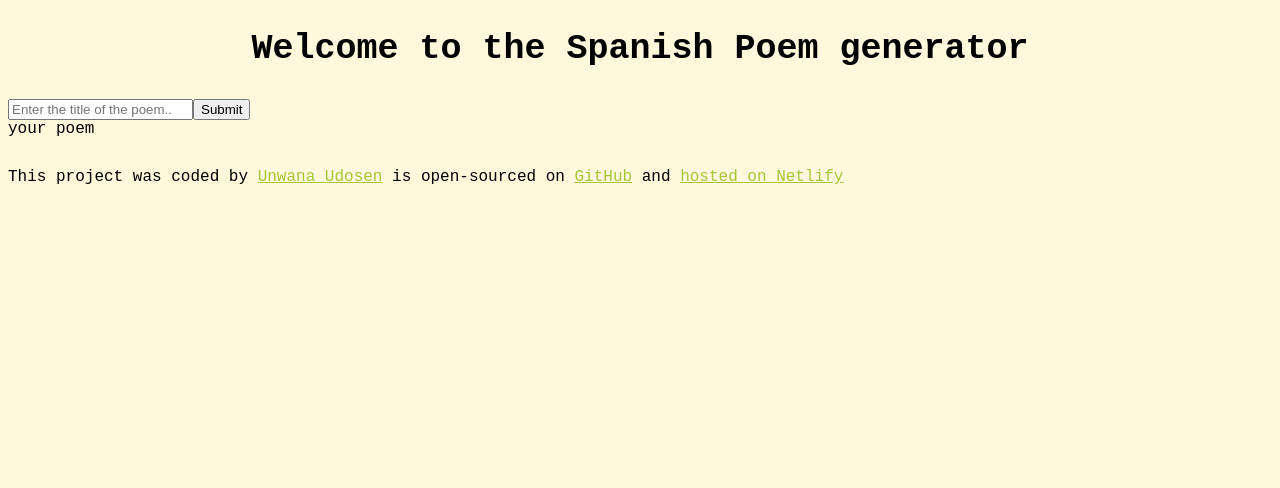
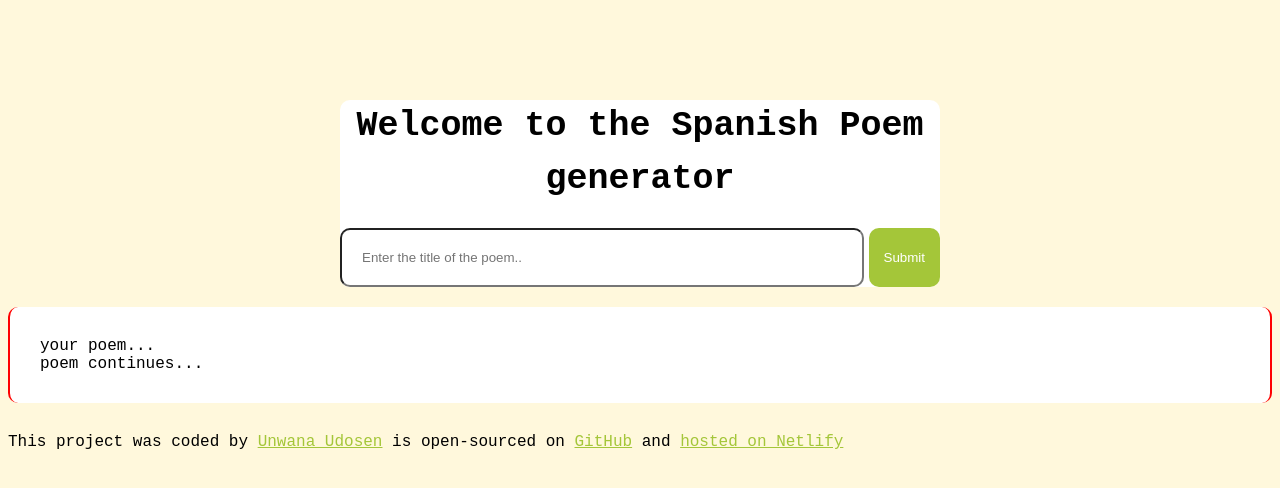
Before and after one commit to topdollar50/poem-generator-, a plain HTML site: page index.html in a window 1280 px wide. Drawn offline with Linux system fonts and the light colour scheme.

Commit message:
Added classes

```diff
--- a/index.html
+++ b/index.html
@@ -17,7 +17,7 @@
 </head>
 
 <body>
-
+<div class= "container">
   <header>
       <h1>
           Welcome to the Spanish Poem generator
@@ -25,12 +25,14 @@
   </header>
   <main>
       <form>
-          <input type = "text" placeholder = "Enter the title of the poem.."  autocomplete = "off" required>
-          <input type = "submit">
+          <input type = "text" placeholder = "Enter the title of the poem.."  autocomplete = "off" required class = "poem-input">
+          <input type = "submit" class= "submit-button">
       </form>
-      <div>
-          your poem
+</div>
+      <div class = "poem">
+          your poem...
           <br />
+        poem continues...
       </div>
   </main>
   <footer>
```
